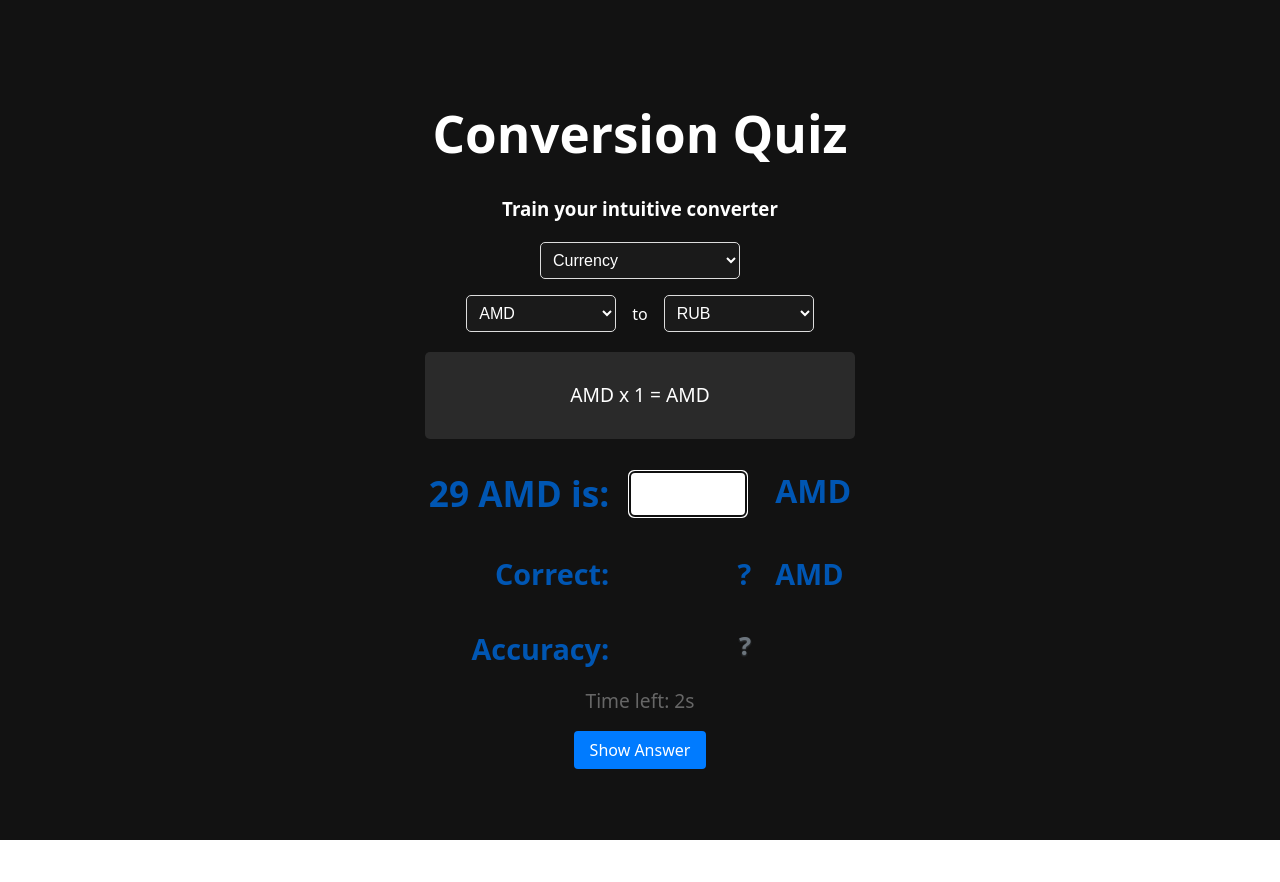
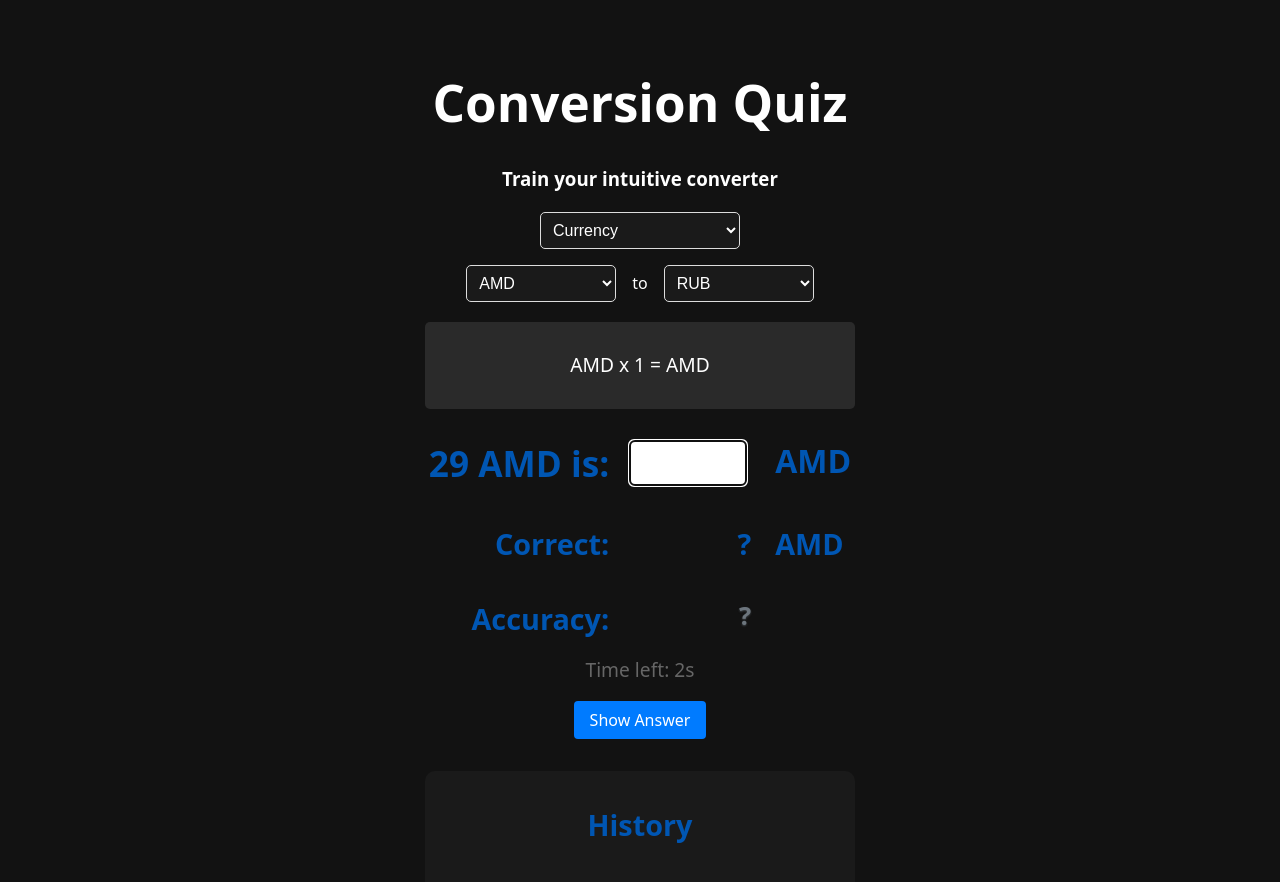
Before and after one commit to bonvara/voomeh, a React (Vite) app: page / in a window 1280 px wide. Shown: the top 882 px of the page. Before the commit the page ends 840 px from the top, so only its background shows below. Built offline with nearby package versions, Linux system fonts and the light colour scheme.

Commit message:
QuizHistory component stub

```diff
--- a/src/components/QuizContainer.jsx
+++ b/src/components/QuizContainer.jsx
@@ -2,6 +2,7 @@ import "./QuizContainer.css";
 import ConversionFormula from "./ConversionFormula";
 import QuizQuestion from "./QuizQuestion";
 import QuizControls from "./QuizControls";
+import QuizHistory from "./QuizHistory";
 
 function QuizContainer() {
   const fromUnit = "AMD";
@@ -25,6 +26,7 @@ function QuizContainer() {
         toUnit={toUnit}
         conversionRate={conversionRate}
       />
+      <QuizHistory />
     </div>
   );
 }
--- /dev/null
+++ b/src/components/QuizHistory.css
@@ -0,0 +1,12 @@
+.quiz-history {
+  margin-top: 2rem;
+  padding: 1rem;
+  background-color: #1a1a1a;
+  border-radius: 10px;
+  color: #ffffff;
+}
+
+.history-list {
+  margin-top: 1rem;
+  padding: 0.5rem;
+}
--- /dev/null
+++ b/src/components/QuizHistory.jsx
@@ -0,0 +1,14 @@
+import './QuizHistory.css';
+
+function QuizHistory() {
+  return (
+    <div className="quiz-history">
+      <h2>History</h2>
+      <div className="history-list">
+        {/* History items will be added here */}
+      </div>
+    </div>
+  );
+}
+
+export default QuizHistory;
```
